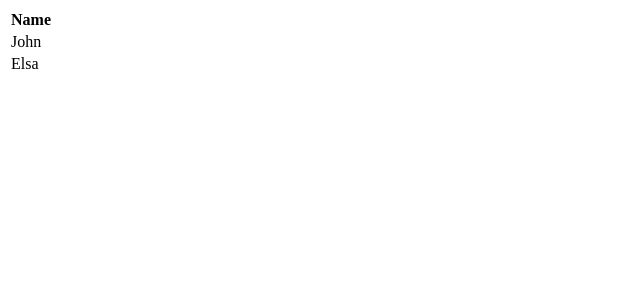
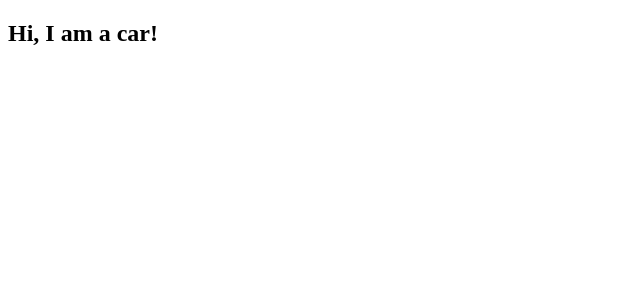
Before and after one commit to mmdmthr/learn-react, a React (Create React App) app: page / in a window 1280 px wide. Shown: the top 300 px of the page, without its empty margins (0-640 px from the left). Built offline with nearby package versions, Linux system fonts and the light colour scheme.

Commit message:
function component

```diff
--- a/src/index.js
+++ b/src/index.js
@@ -1,19 +1,9 @@
 import React from 'react';
 import ReactDOM from 'react-dom/client';
 
-const myElement = (
-    <table>
-      <tr>
-        <th>Name</th>
-      </tr>
-      <tr>
-        <td>John</td>
-      </tr>
-      <tr>
-        <td>Elsa</td>
-      </tr>
-    </table>
-  );
+function Car() {
+    return <h2>Hi, I am a car!</h2>
+}
 
 const root = ReactDOM.createRoot(document.getElementById('root'));
-root.render(myElement);
+root.render(<Car />);
```
